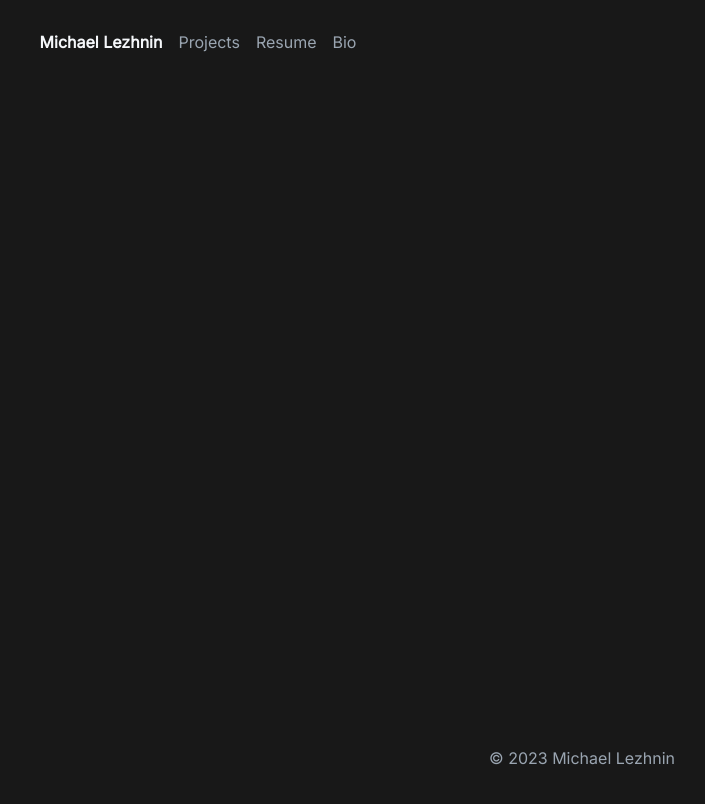
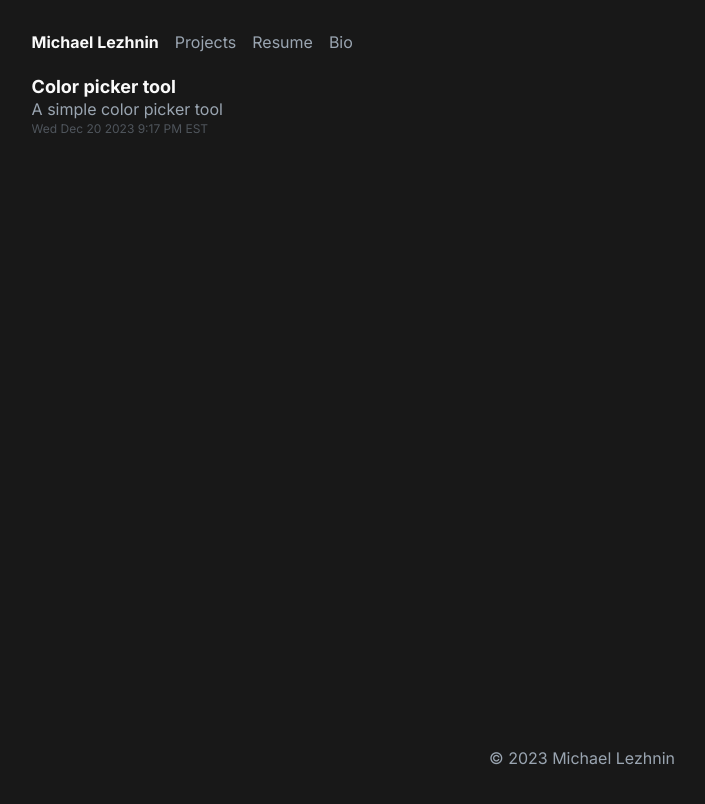
Before and after one commit to mlezhnin/mlezhnin.github.io, a plain HTML site: page index.html in a window 1280 px wide. Shown: the whole page, without its empty margins (66-771 px from the left). Drawn offline with Linux system fonts and the light colour scheme.

Commit message:
Lots of style changes + can add posts now

```diff
--- a/index.html
+++ b/index.html
@@ -5,7 +5,8 @@
     <meta name="viewport" content="width=device-width, initial-scale=1.0">
     <title>Software Engineering Portfolio</title>
     <link rel="stylesheet" href="styles/styles.css">
-    <link rel="stylesheet" href="https://fonts.googleapis.com/css2?family=Inter">
+    <link href="https://fonts.googleapis.com/css2?family=Inter:wght@400;700&display=swap" rel="stylesheet">
+    <script src="index.js"></script>
 </head>
 <body>
     <header>
@@ -20,8 +21,7 @@
     </header>
 
     <div class="content">
-        <l class="posts">
-        </l>
+        <l id="content-list" class="posts"></l>
     </div>
 
     <footer>
--- /dev/null
+++ b/index.js
@@ -0,0 +1,65 @@
+function createPost(post) {
+    const cl = document.getElementById("content-list");
+
+    const p = document.createElement("li");
+    const title = document.createElement("a");
+    const desc = document.createElement("a");
+    const time = document.createElement("time");
+
+    title.className = "post_title";
+    title.innerHTML = `${post.title}`;
+    title.href = `${post.url}`;
+
+    desc.className = "post_desc";
+    desc.innerHTML = `${post.description}`;
+    desc.href = `${post.url}`;
+
+    date = new Date(post.date_created);
+    date_edited = new Date(post.date_last_edited)
+    time.className = "post_time"
+    time.dateTime = date.toString();
+    time.innerHTML = formatDate(date);
+
+    p.classList.add("post");
+
+    p.appendChild(title);
+    p.appendChild(desc);
+    p.appendChild(time);
+
+    cl.appendChild(p);
+}
+
+function createPosts() {
+    fetch('posts.json')
+        .then(response => response.json())
+        .then(posts => {
+            posts.forEach(post => {
+                createPost(post);
+            });
+            console.log("Post created")
+        });
+}
+
+
+function formatDate(date) {
+    const days = ['Sun', 'Mon', 'Tue', 'Wed', 'Thu', 'Fri', 'Sat'];
+    const months = ['Jan', 'Feb', 'Mar', 'Apr', 'May', 'Jun', 'Jul', 'Aug', 'Sep', 'Oct', 'Nov', 'Dec'];
+
+    let day = days[date.getDay()];
+    let month = months[date.getMonth()];
+    let dateOfMonth = date.getDate();
+    let year = date.getFullYear();
+
+    let hours = date.getHours();
+    let minutes = date.getMinutes();
+    let ampm = hours >= 12 ? 'PM' : 'AM';
+    hours = hours % 12;
+    hours = hours ? hours : 12; // the hour '0' should be '12'
+    minutes = minutes < 10 ? '0'+minutes : minutes;
+
+    let timezone = "EST"; // Static timezone, adjust as needed
+
+    return `${day} ${month} ${dateOfMonth} ${year} ${hours}:${minutes} ${ampm} ${timezone}`;
+}
+
+createPosts();
--- /dev/null
+++ b/posts.json
@@ -0,0 +1,12 @@
+[
+    {
+        "meta": {
+            "type": "tool"
+        },
+        "title": "Color picker tool",
+        "description": "A simple color picker tool",
+        "url": "/posts/colorPicker",
+        "date_created": 1703107021000,
+        "date_last_edited": 1703107021000
+    }
+]
--- a/styles/styles.css
+++ b/styles/styles.css
@@ -1,8 +1,8 @@
 html, body {
   height: 100%;
   font-family: 'Inter';
-  font-size: clamp(0.85rem, 2vw, 1rem);
-  font-weight: 400;
+  font-size: 16px;
+  font-weight: 200;
   color: #9AA5B1;
   background-color: #181818;
 }
@@ -51,12 +51,14 @@ nav li a {
 }
 
 nav ul li.priority_nav {
-  color:#F5F7FA;
-  font-weight: 800;
+  color:#FAFAFA;
+  padding-left: 0;
+  font-weight: bold;
 }
 
 nav ul li.priority_nav a {
-  color:#F5F7FA;
+  color:#FAFAFA;
+  font-weight: bold;
 }
 
 div.content {
@@ -65,12 +67,39 @@ div.content {
   padding-right:7vw;
 }
 
-div.content section {
+.post {
+  display: flex;
+  flex-direction: column;
+}
+
+.posts {
+  list-style-type: none;
   margin: 0;
-  padding: 0;
+  float: left;
   overflow: hidden;
   display: flex;
   align-items: center;
+}
+
+.post_title {
+  color:#FAFAFA;
+  padding-bottom: 2px;
+  font-weight: bold;
+  font-size: 18px;
+  text-decoration: none;
+}
+
+.post_desc {
+  color: #9AA5B1;
+  padding-bottom: 2px;
+  text-decoration: none;
+}
+
+.post_time {
+  color: #4f555c;
+  padding-bottom: 2px;
+  font-size: 12px;
+  text-decoration: none;
 }
 
 footer {
```
Also changed, not shown: posts/colorPicker/index.html (+1 -1 lines), 1 other file.
